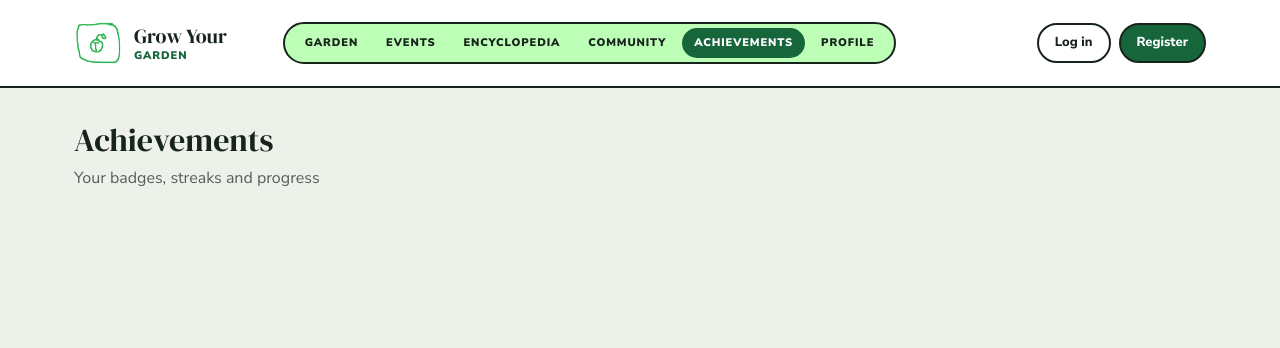
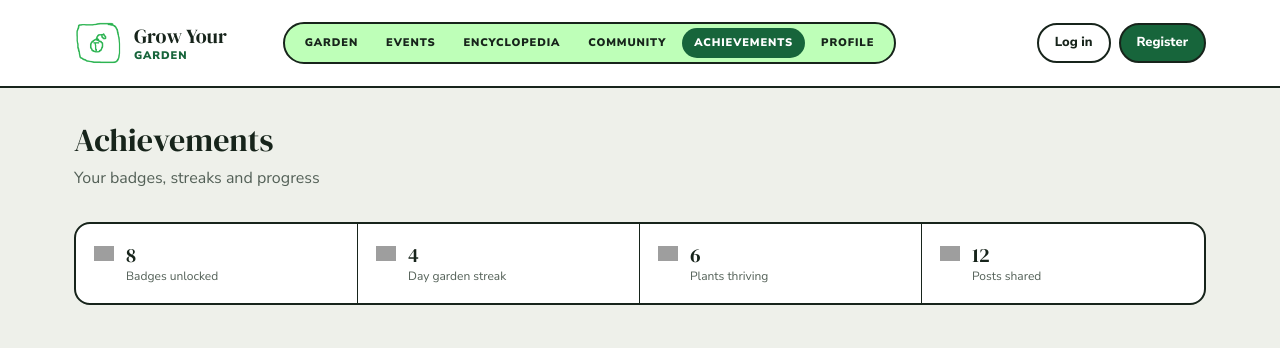
Before and after one commit to WilliamJesUI/Group-1-KKI, a Django app: page /achievements/ in a window 1280 px wide. Shown: the top 348 px of the page. Run offline with Django 5.2, Linux system fonts and the light colour scheme; grey boxes are pictures that could not be loaded.

Commit message:
feat: add achievements stats and icons

```diff
--- a/achievements/templates/achievements.html
+++ b/achievements/templates/achievements.html
@@ -6,4 +6,41 @@
 {% block content %}
 <h1 class="font-display text-[32px] leading-tight">Achievements</h1>
 <p class="mt-1.5 text-ink-soft">Your badges, streaks and progress</p>
+
+<!-- Statistik -->
+<div class="mt-8 grid grid-cols-2 overflow-hidden rounded-2xl border-2 border-ink bg-surface lg:grid-cols-4">
+
+  <div class="flex items-start gap-3 border-r border-ink p-[18px]">
+    <img src="{% static 'img/icons/badge.svg' %}" alt="" width="20" height="20" class="mt-1 shrink-0">
+    <div>
+      <p class="font-display text-[20px] leading-[26px]">8</p>
+      <p class="text-xs leading-[17px] text-ink-soft">Badges unlocked</p>
+    </div>
+  </div>
+
+  <div class="flex items-start gap-3 border-ink p-[18px] lg:border-r">
+    <img src="{% static 'img/icons/flame.svg' %}" alt="" width="20" height="20" class="mt-1 shrink-0">
+    <div>
+      <p class="font-display text-[20px] leading-[26px]">4</p>
+      <p class="text-xs leading-[17px] text-ink-soft">Day garden streak</p>
+    </div>
+  </div>
+
+  <div class="flex items-start gap-3 border-r border-t border-ink p-[18px] lg:border-t-0">
+    <img src="{% static 'img/icons/sprout.svg' %}" alt="" width="20" height="20" class="mt-1 shrink-0">
+    <div>
+      <p class="font-display text-[20px] leading-[26px]">6</p>
+      <p class="text-xs leading-[17px] text-ink-soft">Plants thriving</p>
+    </div>
+  </div>
+
+  <div class="flex items-start gap-3 border-t border-ink p-[18px] lg:border-t-0">
+    <img src="{% static 'img/icons/message.svg' %}" alt="" width="20" height="20" class="mt-1 shrink-0">
+    <div>
+      <p class="font-display text-[20px] leading-[26px]">12</p>
+      <p class="text-xs leading-[17px] text-ink-soft">Posts shared</p>
+    </div>
+  </div>
+
+</div>
 {% endblock content %}
```
Also changed, not shown: static/img/icons/ach-award-lg.svg (added), static/img/icons/ach-award.svg (added), static/img/icons/ach-calendar-lg.svg (added), static/img/icons/ach-leaf.svg (added), static/img/icons/ach-lock.svg (added), static/img/icons/ach-sprout-lg.svg (added), static/img/icons/ach-sprout.svg (added), static/img/icons/ach-users-lg.svg (added), static/img/icons/ach-users.svg (added).
